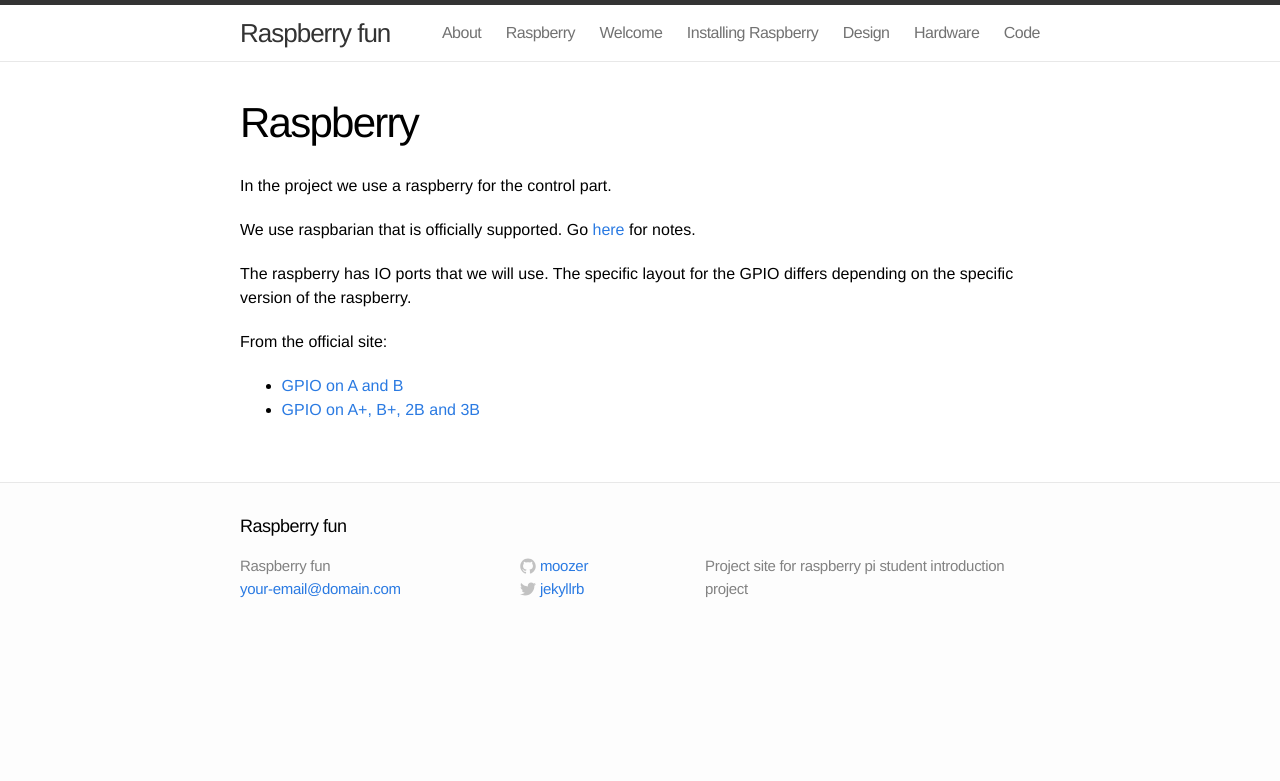
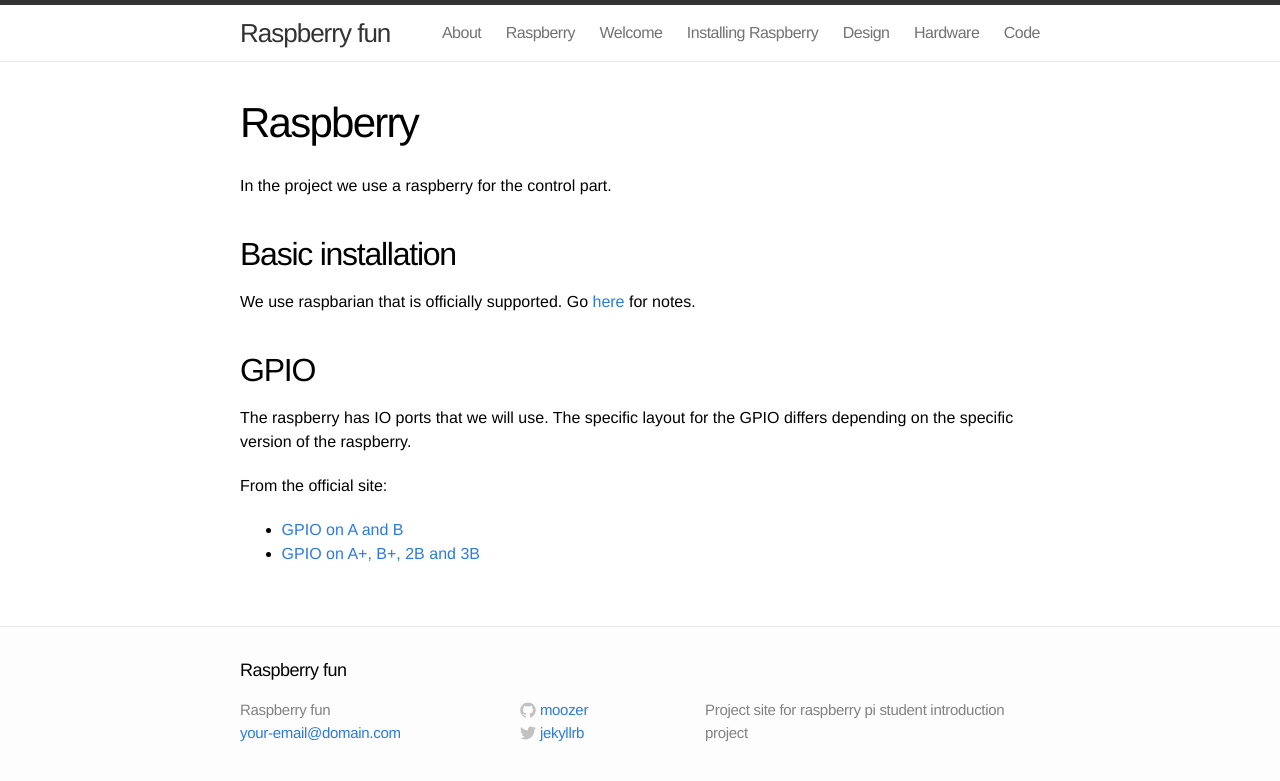
Before and after one commit to EAL-IT-Technology/RaspberryFun, a Jekyll site: the page built from raspberry/index.md, in a window 1280 px wide. Shown: the top 781 px of the page. Built offline with Jekyll 4.4.1, drawn with Linux system fonts in a browser that asks for light colours.

Commit message:
formatting

```diff
--- a/raspberry/index.md
+++ b/raspberry/index.md
@@ -5,8 +5,14 @@ title: Raspberry
 
 In the project we use a raspberry for the control part.
 
+Basic installation
+--------------------
+
 We use raspbarian that is officially supported. Go [here](installing_raspberry.html) for notes.
 
+
+GPIO
+------
 
 The raspberry has IO ports that we will use. The specific layout for the GPIO differs depending on the specific version of the raspberry.
 
```
